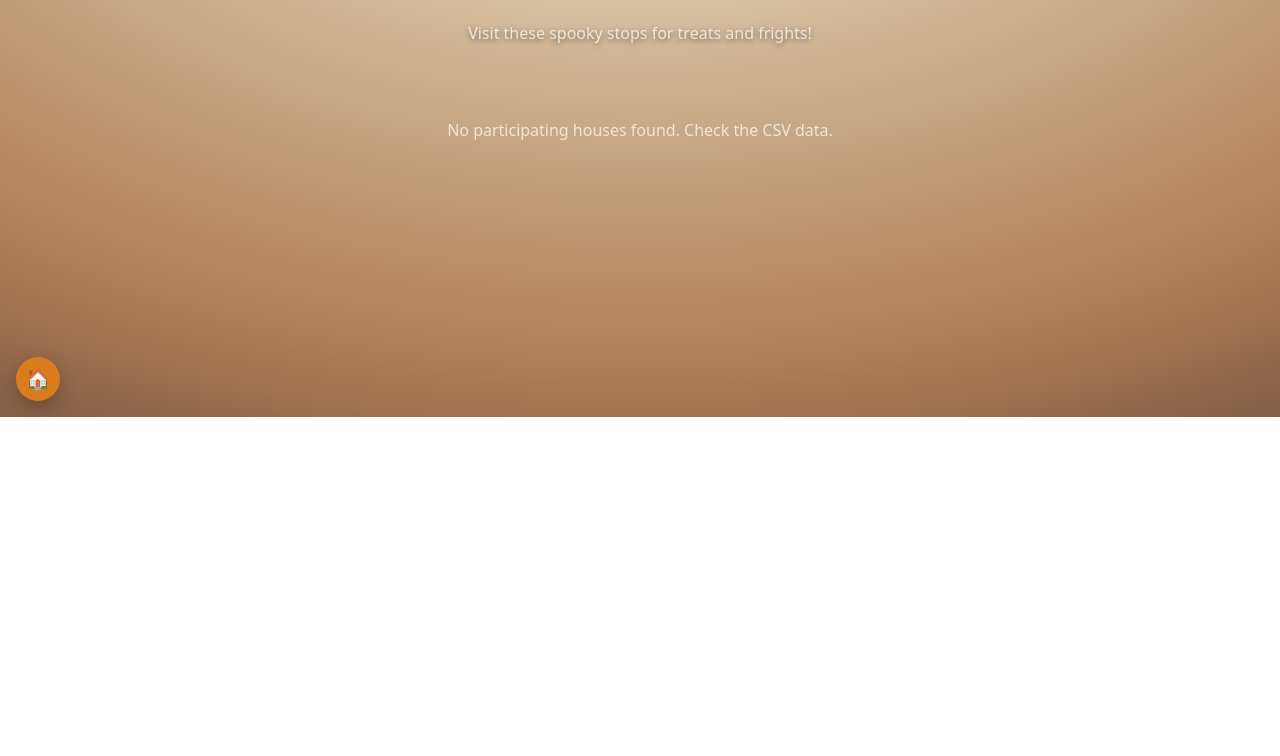
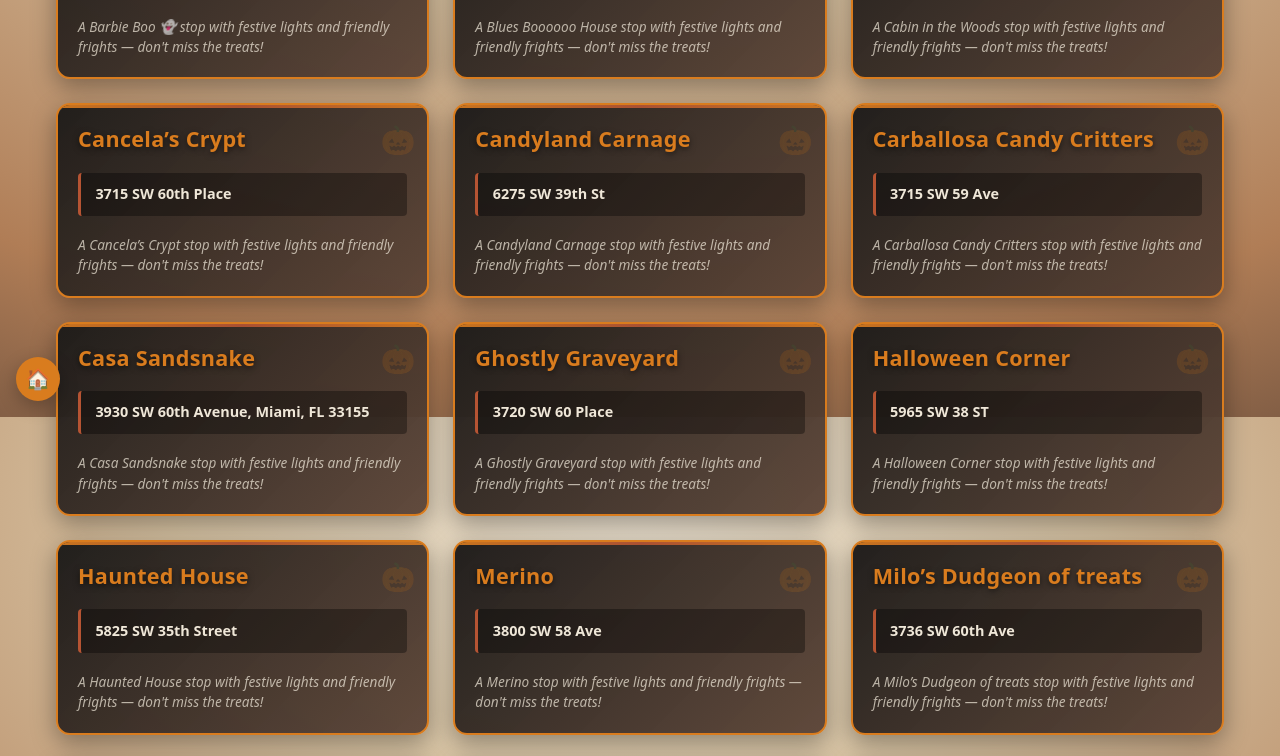
Before and after one commit to pdarleyjr/red-bird-halloween-trail, a plain HTML site: page participating-houses.html in a window 1280 px wide. Shown: the part 383-1139 px from the top of the page. Before the commit the page ends 800 px from the top, so only its background shows below. Drawn offline with nearby package versions, Linux system fonts and the light colour scheme.

Commit message:
Fix: dynamically find theme column to handle CSV quote style variations

```diff
--- a/participating-houses.html
+++ b/participating-houses.html
@@ -52,16 +52,17 @@
         console.log('Sample row:', rows[0]);
 
         // Filter and sort houses with theme names
-        const themeColumnName = 'Would you like to give your house a fun "Trick-or-Treat Name" for the map?';
+        // Find the theme column dynamically (handles different quote styles in CSV)
+        const themeColumnName = Object.keys(rows[0] || {}).find(key =>
+          key.includes('Trick-or-Treat Name') || key.includes('Trick-or-Treat Name')
+        );
 
-        // Debug: check first row's theme value
-        console.log('First row theme value:', rows[0] ? rows[0][themeColumnName] : 'no first row');
-        console.log('First row theme type:', rows[0] ? typeof rows[0][themeColumnName] : 'N/A');
-        console.log('First row theme length:', rows[0] && rows[0][themeColumnName] ? rows[0][themeColumnName].length : 'N/A');
+        console.log('Found theme column:', themeColumnName);
+        console.log('First row theme value:', rows[0] && themeColumnName ? rows[0][themeColumnName] : 'not found');
 
         const houses = rows
           .filter(r => {
-            if (!r) return false;
+            if (!r || !themeColumnName) return false;
             const themeVal = r[themeColumnName];
             const hasTheme = themeVal && typeof themeVal === 'string' && themeVal.trim().length > 0;
             return hasTheme;
```
Also changed, not shown: src/participating-houses.html (+7 -6 lines).
